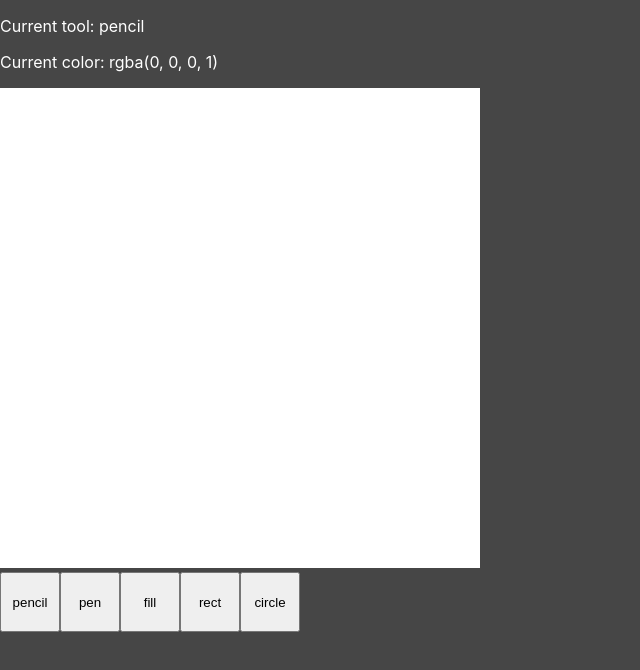
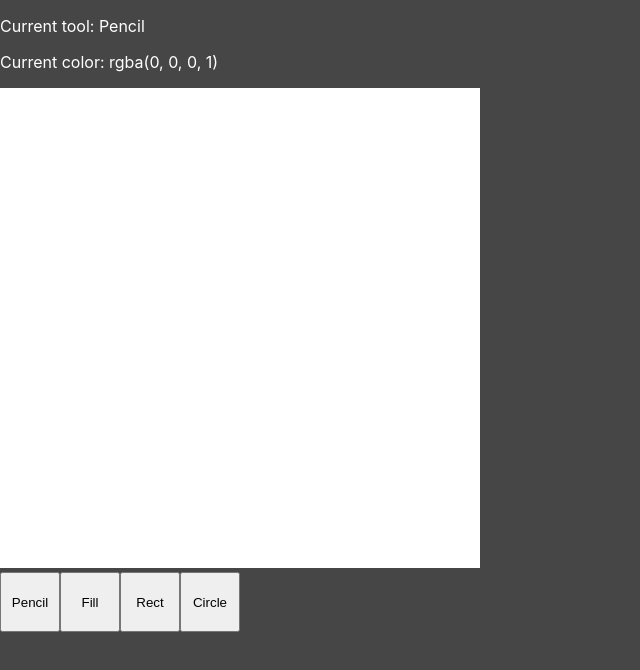
Before and after one commit to Microwave-WYB/pixel_art, a React (Create React App) app: page / in a window 1280 px wide. Shown: the top 670 px of the page, without its empty margins (0-640 px from the left). Built offline with nearby package versions, Linux system fonts and the light colour scheme.

Commit message:
Huge refactor...

```diff
--- a/src/App.jsx
+++ b/src/App.jsx
@@ -5,18 +5,24 @@ import "./styles/App.css";
 
 import ToolContext from "./ToolContext";
 import ColorContext from "./ColorContext";
+import LayerContext from "./LayerContext";
 import Toolbox from "./Toolbox";
+import Pencil from "./tools/Pencil";
+import Layer from "./Layer";
 
 export const PIXEL_WIDTH = 30;
 
 function App() {
   const [boardSize, setBoardSize] = React.useState([16, 16]);
-  const [tool, setTool] = React.useState("pencil");
+  const [layer, setLayer] = React.useState(new Layer(16, 16, "background", true));
   const [color, setColor] = React.useState([0, 0, 0, 1]);
+  const [tool, setTool] = React.useState(new Pencil(layer, 1, color));
+  layer.fillLayer([255, 255, 255, 1]);
   return (
+    <LayerContext.Provider value={{layer, setLayer}}>
     <ToolContext.Provider value={{tool, setTool}}>
     <ColorContext.Provider value={{color, setColor}}>
-      <p>Current tool: {tool}</p>
+      <p>Current tool: {tool.constructor.name}</p>
       <p>Current color: {`rgba(${color[0]}, ${color[1]}, ${color[2]}, ${color[3]})`}</p>
       <Board
         numRow={boardSize[0]}
@@ -26,6 +32,7 @@ function App() {
       <Toolbox></Toolbox>
     </ColorContext.Provider>
     </ToolContext.Provider>
+    </LayerContext.Provider>
   );
 }
 
--- a/src/Board.jsx
+++ b/src/Board.jsx
@@ -1,24 +1,30 @@
 import React from "react";
+import ColorContext from "./ColorContext";
 // import "./styles/Board.css"
 import Layer from "./Layer";
 // import { PIXEL_WIDTH } from "./App";
+import ToolContext from "./ToolContext"
+import LayerContext from "./LayerContext";
 
 const Board = (props) => {
 
   const layers = [];
-
   const canvasRef = React.useRef(null);
 
+  const {tool, setTool} = React.useContext(ToolContext);
+  const {color, setColor} = React.useContext(ColorContext);
+  const {layer, setLayer} = React.useContext(LayerContext);
+
   React.useEffect(() => {
-    const bgLayer = new Layer(props.numRow, props.numCol, "background");
-    bgLayer.fillLayer([255, 255, 255, 1]);
-    layers.push(bgLayer);
-    render();
+    layers.push(layer);
+    const interval = setInterval(() => {
+      render();
+    }, 10);
   }, []);
 
-  React.useEffect(() => {
-    render();
-  }, [layers]);
+  // React.useEffect(() => {
+  //   render();
+  // });
 
   const render = () => {
     let ctx = canvasRef.current.getContext("2d");
@@ -38,6 +44,29 @@ const Board = (props) => {
     });
   }
 
+  const pixelUnderCursor = (e) => {
+    let bounds = e.target.getBoundingClientRect();
+    let x = e.clientX - bounds.left;
+    let y = e.clientY - bounds.top;
+    let col = parseInt(x / props.pixelWidth);
+    let row = parseInt(y / props.pixelWidth);
+    return ([row, col]);
+  }
+
+  const onMouseDown = (e) => {
+    let [row, col] = pixelUnderCursor(e);
+    tool.onMouseDown(row, col);
+  }
+
+  const onMouseMove = (e) => {
+    let [row, col] = pixelUnderCursor(e);
+    tool.onMouseMove(row, col);
+  }
+
+  const onMouseUp = () => {
+    tool.onMouseUp();
+  }
+
   return (
     <div className="board">
       <canvas
@@ -45,6 +74,9 @@ const Board = (props) => {
         width={props.numCol * props.pixelWidth}
         height={props.numRow * props.pixelWidth}
         ref={canvasRef}
+        onMouseDown={(e) => {onMouseDown(e)}}
+        onMouseUp={onMouseUp}
+        onMouseMove={(e) => {onMouseMove(e)}}
       ></canvas>
     </div>
   );
--- a/src/Layer.js
+++ b/src/Layer.js
@@ -8,17 +8,24 @@ export default class Layer {
     for (let row = 0; row < this.numRow; row++) {
       this.pixels[row] = new Array(numCol).fill([0, 0, 0, 0]);
     }
+    this.buffer = new Set();
   }
 
-  fillLayer(rgba=[0, 0, 0, 1]) {
+  fillLayer(color) {
     for (let row = 0; row < this.numRow; row++) {
       for (let col = 0; col < this.numCol; col++) {
-        this.pixels[row][col] = rgba;
+        this.pixels[row][col] = color;
       }
     }
   }
 
-  fillPixel(row, col, rgba) {
-    this.pixels[row][col] = rgba;
+  fillPixel(row, col, color) {
+    this.pixels[row][col] = color;
+  }
+
+  applyBuffer(color) {
+    this.buffer.forEach(([row, col]) => {
+      this.pixels[row][col] = color;
+    });
   }
 }
--- /dev/null
+++ b/src/LayerContext.jsx
@@ -0,0 +1,9 @@
+import React from "react";
+import Layer from "./Layer";
+
+const LayerContext = React.createContext({
+  layers: new Layer(16, 16, "background", true),
+  setLayer: () => {}
+});
+
+export default LayerContext;
--- a/src/ToolContext.jsx
+++ b/src/ToolContext.jsx
@@ -1,7 +1,8 @@
 import React from "react";
+import Pencil from "./tools/Pencil";
 
 const ToolContext = React.createContext({
-  tool: "pencil",
+  tool: new Pencil(),
   setTool: () => {}
 });
 
--- a/src/Toolbox.jsx
+++ b/src/Toolbox.jsx
@@ -3,11 +3,10 @@ import React from "react";
 const Toolbox = (props) => {
   return (
     <div id="toolBox">
-      <button className="tool">pencil</button>
-      <button className="tool">pen</button>
-      <button className="tool">fill</button>
-      <button className="tool">rect</button>
-      <button className="tool">circle</button>
+      <button className="tool">Pencil</button>
+      <button className="tool">Fill</button>
+      <button className="tool">Rect</button>
+      <button className="tool">Circle</button>
     </div>
   );
 }
--- /dev/null
+++ b/src/tools/Pencil.js
@@ -0,0 +1,26 @@
+import Tool from "./Tool";
+export default class Pencil extends Tool {
+  constructor(layer, width, color) {
+    super(layer);
+    this.width = width;
+    this.color = color;
+  }
+
+  onMouseDown(row, col) {
+    this.mouseDown = true;
+    // TODO: use width
+    this.layer.fillPixel(row, col, this.color);
+  }
+
+  onMouseUp() {
+    this.mouseDown = false;
+  }
+
+  onMouseMove(row, col) {
+    if (this.mouseDown) {
+      this.layer.fillPixel(row, col, this.color)
+    } else {
+      // TODO: use buffer
+    }
+  }
+}
--- /dev/null
+++ b/src/tools/Tool.js
@@ -0,0 +1,9 @@
+export default class Tool {
+  constructor(layer) {
+    this.layer = layer;
+  }
+
+  onMouseDown(row, col) {}
+  onMouseUp() {}
+  onMouseMove(row, col) {}
+}
```
